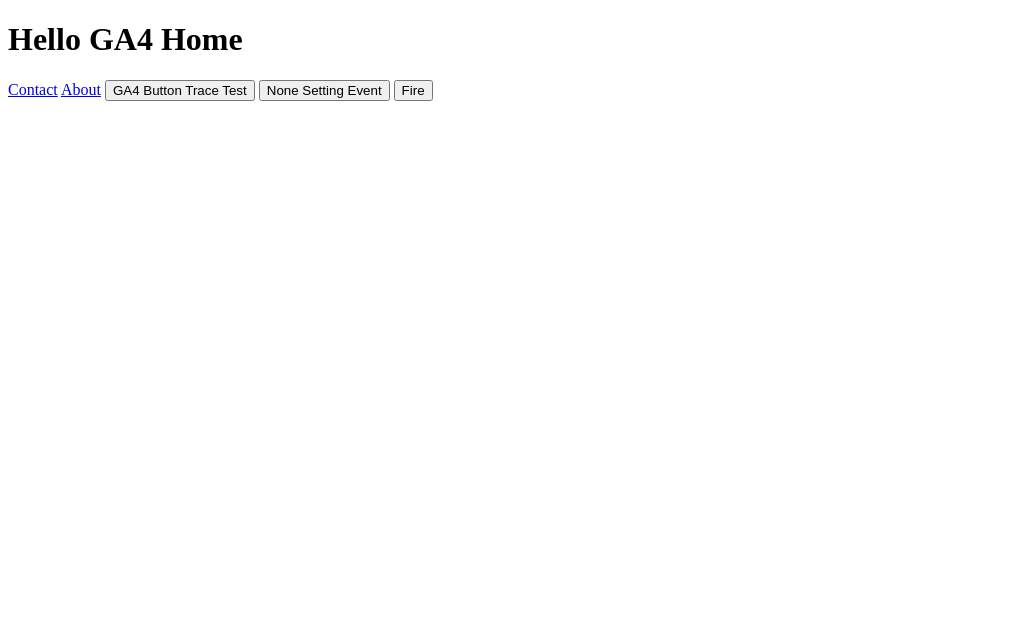
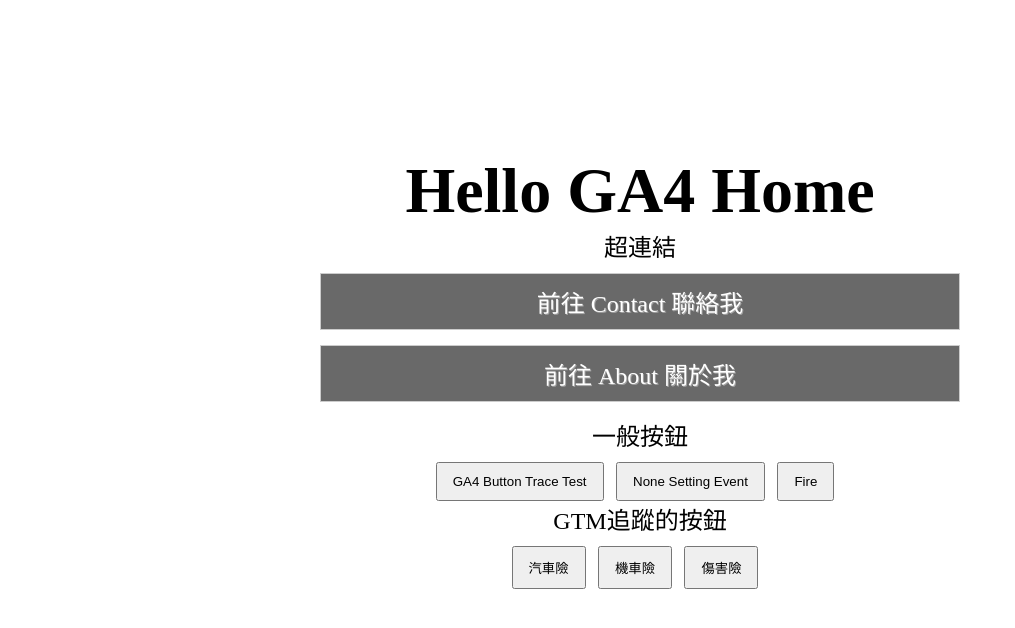
Before and after one commit to Simon-Hsu-Tw/GA4, a website: page index.html in a window 1280 px wide. Shown: the whole page, without its empty margins (0-1015 px from the left). Drawn offline with nearby package versions, Linux system fonts and the light colour scheme.

Commit message:
add GTM button and css

```diff
--- /dev/null
+++ b/css/main.css
@@ -0,0 +1,53 @@
+*,
+*::after,
+*::before {
+    margin: 0;
+    padding: 0;
+    box-sizing: inherit;
+}
+
+html {
+
+    font-size: 62.5%;
+}
+
+body {
+    box-sizing: border-box;
+}
+
+
+
+.header{
+    height: 45vh;
+    width: 640px;
+    left: 50%;
+    top: 35%;
+    position: absolute;
+    transform: translate(-50%,-35%);
+    text-align: center;
+}
+
+.header h1{
+    font-size: 64px;
+}
+.header p{
+    font-size: 24px;
+    margin-bottom: 10px;
+}
+
+.header a{
+    font-size: 24px;
+    text-decoration: none;
+    border: 1px solid #ccc;
+    padding: 10px 15px;
+    text-shadow: 1px 1px rgba(204, 204, 204, 0.57);
+    color: white;
+    background-color: dimgray;
+    margin-bottom: 15px;
+    display: block;
+}
+.header button{
+    padding: 10px 15px;
+
+    margin-right: 10px;
+}
--- a/index.html
+++ b/index.html
@@ -5,7 +5,7 @@
     <meta http-equiv="X-UA-Compatible" content="IE=edge" />
     <meta name="viewport" content="width=device-width, initial-scale=1.0" />
     <title>GA4</title>
-
+    <link rel="stylesheet" href="css/main.css">
     <script src="https://code.jquery.com/jquery-3.6.1.min.js"></script>
     <!-- Google Tag Manager -->
     <script>
@@ -33,13 +33,15 @@
       ></iframe
     ></noscript>
     <!-- End Google Tag Manager (noscript) -->
+
+<div class="header_container">
+  <header class="header">
     <h1>Hello GA4 Home</h1>
-    <a id="contact" data-button="contact_link" class="nav-button-contact" href="contact.html">Contact</a>
-    <a id="about" data-button="about_link" class="nav-button-about" href="about.html">About</a>
+    <p class="header--text">超連結</p>
+    <a id="contact" data-button="contact_link" class="nav-button-contact" href="contact.html">前往 Contact 聯絡我</a>
+    <a id="about" data-button="about_link" class="nav-button-about" href="about.html">前往 About 關於我 </a>
 
-
-
-
+    <p class="header--text">一般按鈕</p>
 
     <button id="btn-ga4-trace" data-click="index-ga4-button" class="fire">
       GA4 Button Trace Test
@@ -52,6 +54,37 @@
     <button id="btn-ga4-trace-fire" data-click="index-ga4-button" class="fire">
       Fire
     </button>
+
+    <p class="header--text">GTM追蹤的按鈕</p>
+
+    <button class="gtm--btn">
+      汽車險
+    </button>
+
+
+    <button class="gtm--btn">
+      機車險
+    </button>
+
+    <button class="gtm--btn">
+      傷害險
+    </button>
+
+
+
+
+  </header>
+
+</div>
+
+
+
+
+
+
+
+
+
 
     <script>
       $(function(){
```
